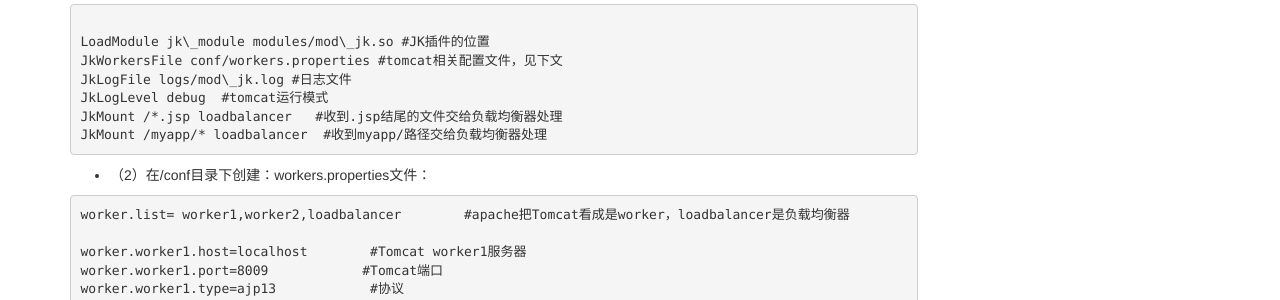
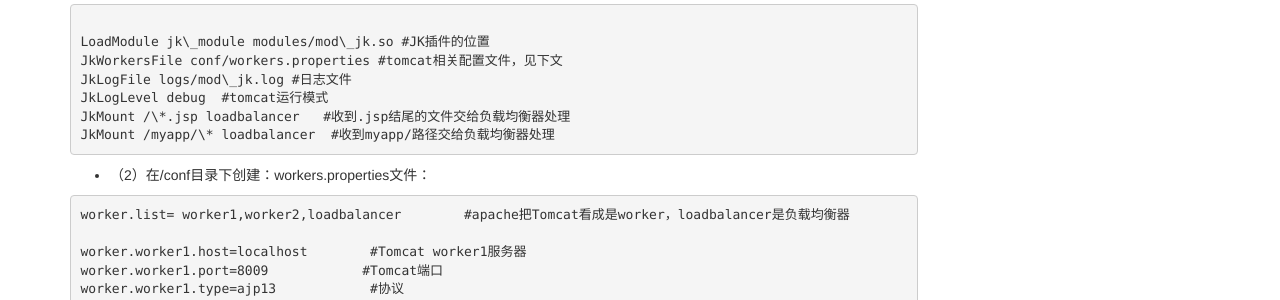
Before and after one commit to ChengYuanjian/chengyuanjian2.github.io, a Jekyll site: the page built from _posts/2014-09-19-apache-tomcat-cluster-loadbalance.md, in a window 1280 px wide and 900 px high, scrolled down 333 px. Shown: the part 226-526 px from the top of the window. Built offline with Jekyll 4.4.1, drawn with Linux system fonts in a browser that asks for light colours; nearby versions of some CDN libraries; Markdown is read by kramdown in place of the engine named in the settings; comment, search, counter and statistics services are not loaded.

```diff
--- a/_posts/2014-09-19-apache-tomcat-cluster-loadbalance.md
+++ b/_posts/2014-09-19-apache-tomcat-cluster-loadbalance.md
@@ -39,8 +39,8 @@ LoadModule jk\_module modules/mod\_jk.so #JK插件的位置
 JkWorkersFile conf/workers.properties #tomcat相关配置文件，见下文
 JkLogFile logs/mod\_jk.log #日志文件
 JkLogLevel debug  #tomcat运行模式
-JkMount /*.jsp loadbalancer   #收到.jsp结尾的文件交给负载均衡器处理
-JkMount /myapp/* loadbalancer  #收到myapp/路径交给负载均衡器处理
+JkMount /\*.jsp loadbalancer   #收到.jsp结尾的文件交给负载均衡器处理
+JkMount /myapp/\* loadbalancer  #收到myapp/路径交给负载均衡器处理
 </code></pre>
 
 * （2）在<apache_home>/conf目录下创建：workers.properties文件：
```
